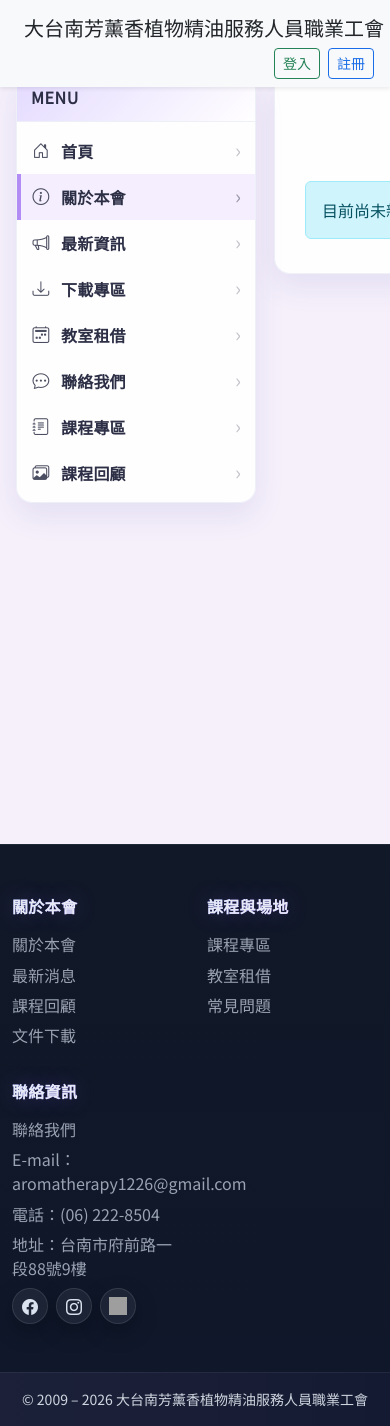
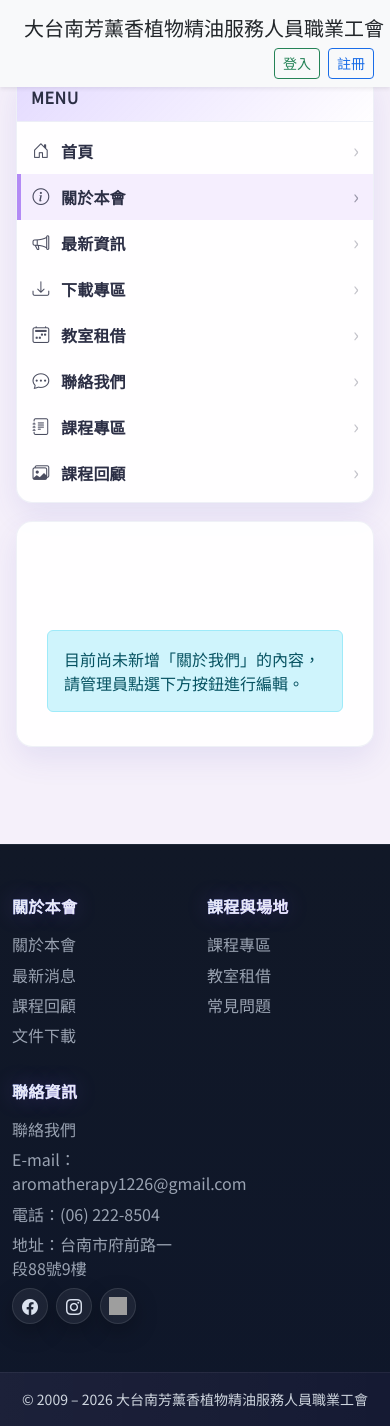
Before and after one commit to apke091/0717, a Flask app: page /about in a window 390 px wide. Run offline with Flask 3, Linux system fonts and the light colour scheme; data that the repository does not hold is empty; some libraries are stand-ins or nearby versions; grey boxes are pictures that could not be loaded.

Commit message:
更新程式功能或修正錯誤

```diff
--- a/static/css/site.css
+++ b/static/css/site.css
@@ -642,3 +642,31 @@ input[type="reset"]:hover{
 .no-footer-first-fold main{
   min-height: 100vh !important;
 }
+
+/* ==========================================================
+   ✅ 手機版：不要縮小/不要水平捲動，改成正常單欄（不用放大看）
+========================================================== */
+@media (max-width: 768px){
+
+  /* 手機不要水平捲動 */
+  .app-main-wrap{
+    overflow-x: hidden !important;
+  }
+
+  /* 解除桌機的最小寬度，改成單欄 */
+  .site-grid{
+    min-width: 0 !important;
+    grid-template-columns: 1fr !important;
+  }
+
+  /* 側欄不要 sticky，放到上面一塊即可 */
+  .site-aside{
+    position: static !important;
+    top: auto !important;
+  }
+
+  /* 側欄卡片高度正常 */
+  .app-sidebar .sidebar-inner{
+    overflow: visible !important;
+  }
+}
```
